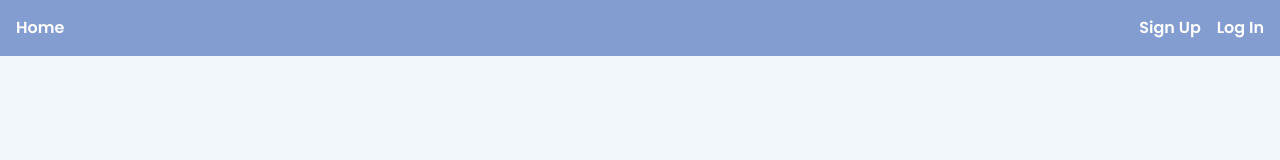
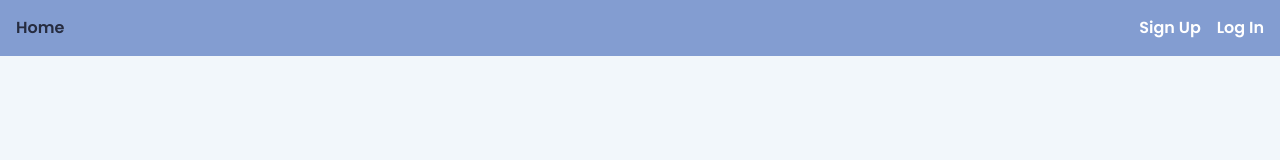
Before and after one commit to zeyneptekiin/user-auth-case, a Next.js app: page / in a window 1280 px wide. Shown: the top 160 px of the page. Built offline with nearby package versions, Linux system fonts and the light colour scheme.

Commit message:
[Add] color change on click for Navbar links

```diff
--- a/src/components/Navbar/index.tsx
+++ b/src/components/Navbar/index.tsx
@@ -1,15 +1,43 @@
+"use client";
+
 import Link from "next/link";
+import { usePathname } from "next/navigation";
 
 export default function Navbar() {
+    const pathname = usePathname();
+
     return (
         <nav className="bg-primary-blue p-4 text-white">
             <div className="max-w-7xl mx-auto flex justify-between">
-                <Link href="/" className="hover:underline font-semibold">Home</Link>
+                <Link
+                    href="/"
+                    className={`hover:underline font-semibold ${
+                        pathname === "/" ? "text-black-blue" : "text-white"
+                    }`}
+                >
+                    Home
+                </Link>
+
                 <div className="flex gap-4">
-                    <Link href="/signup" className="hover:underline font-semibold">Sign Up</Link>
-                    <Link href="/login" className="hover:underline font-semibold">Log In</Link>
+                    <Link
+                        href="/signup"
+                        className={`hover:underline font-semibold ${
+                            pathname === "/signup" ? "text-black-blue" : "text-white"
+                        }`}
+                    >
+                        Sign Up
+                    </Link>
+
+                    <Link
+                        href="/login"
+                        className={`hover:underline font-semibold ${
+                            pathname === "/login" ? "text-black-blue" : "text-white"
+                        }`}
+                    >
+                        Log In
+                    </Link>
                 </div>
             </div>
         </nav>
     );
-};
+}
```
